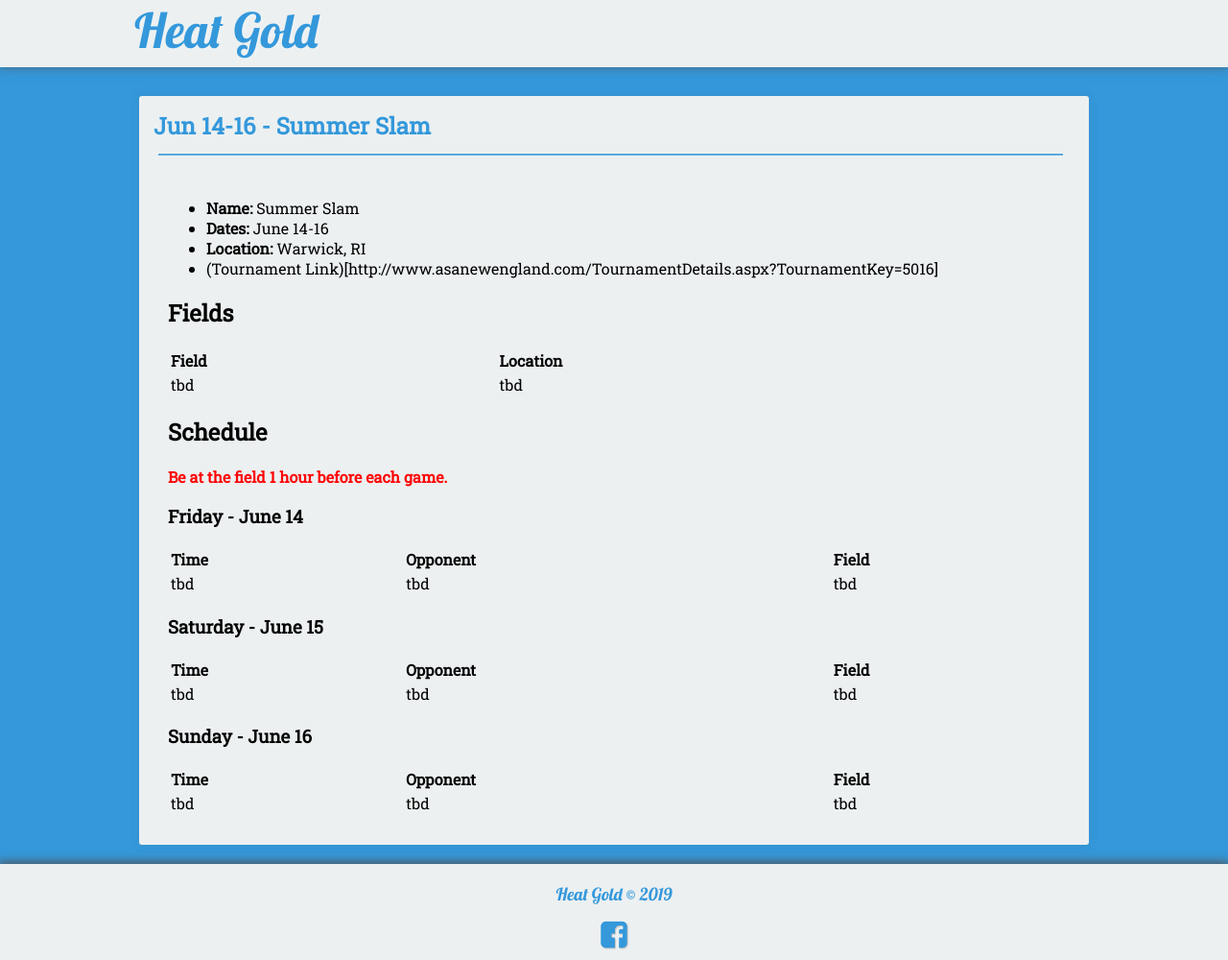
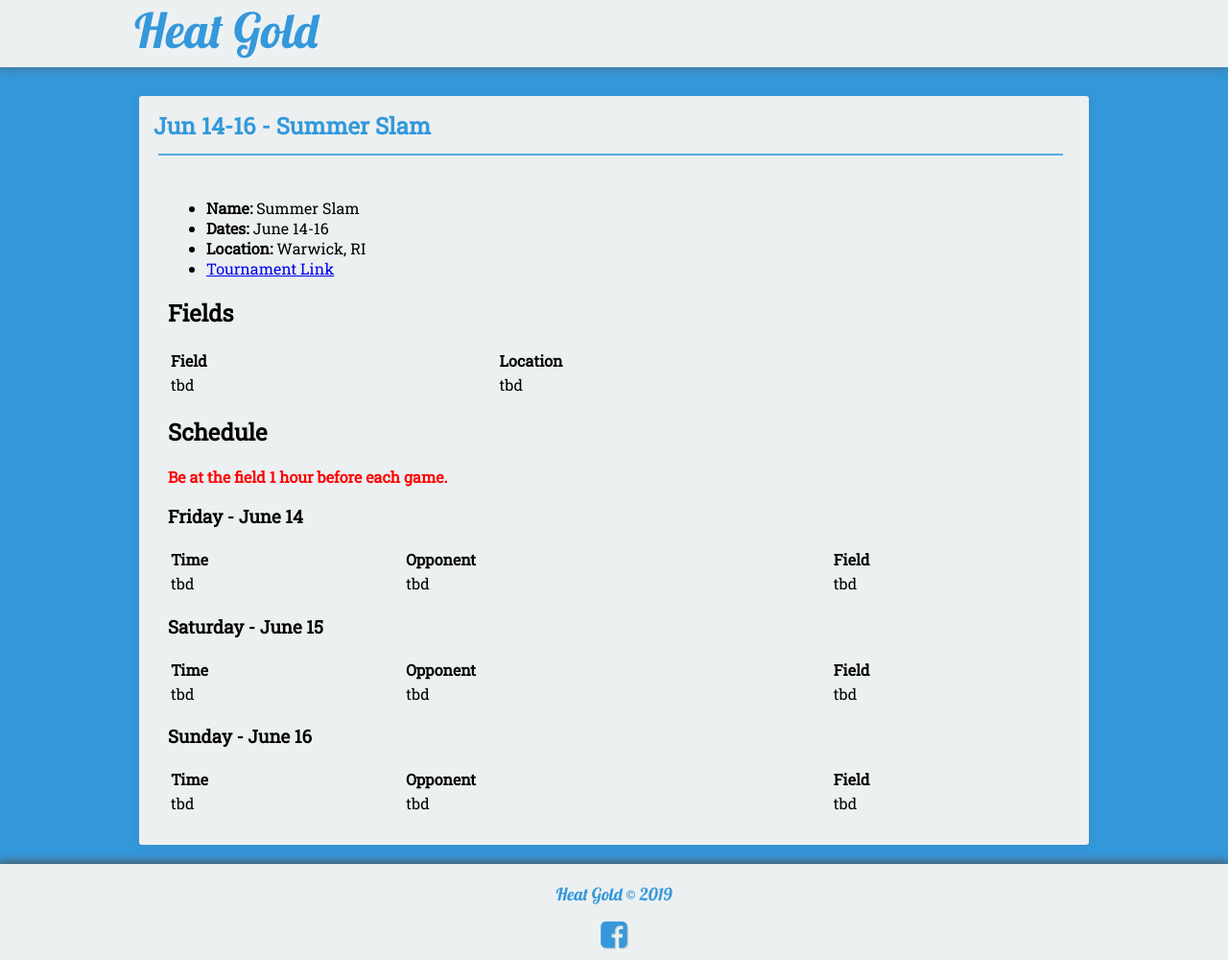
Before and after one commit to seanmerrow/ecf, a Jekyll site: the page built from _posts/2018-08-15-May-18.md, in a window 1280 px wide. Shown: the whole page at 96% size. Built offline with Jekyll 4.4.1, drawn with Linux system fonts in a browser that asks for light colours; nearby versions of some CDN libraries.

Commit message:
Update 2018-08-15-May-18.md

```diff
--- a/_posts/2018-08-15-May-18.md
+++ b/_posts/2018-08-15-May-18.md
@@ -11,7 +11,7 @@ category:
 * **Name:** Summer Slam
 * **Dates:** June 14-16
 * **Location:** Warwick, RI
-* (Tournament Link)[http://www.asanewengland.com/TournamentDetails.aspx?TournamentKey=5016]
+* [Tournament Link](http://www.asanewengland.com/TournamentDetails.aspx?TournamentKey=5016)
 
 ## Fields
 
```
